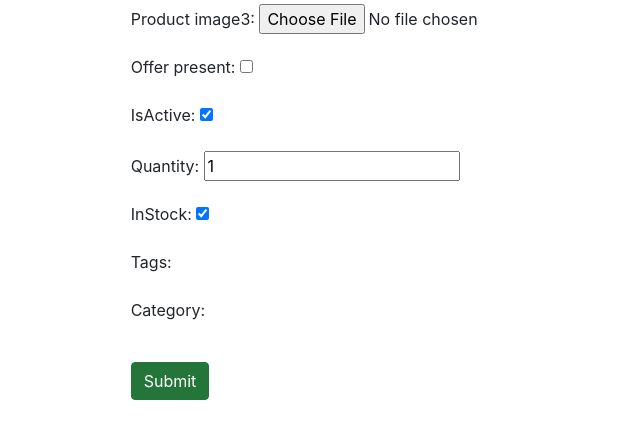
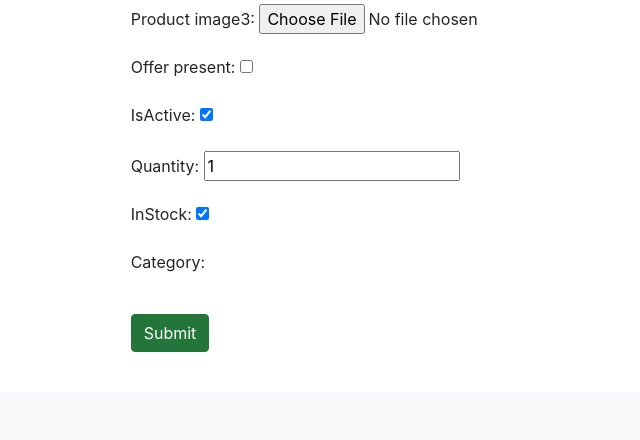
Before and after one commit to Dharaneeshwar/LegitGoods, a Django app: page /addproduct/ in a window 1280 px wide. Shown: the part 760-1200 px from the top of the page, without its empty margins (0-640 px from the left). After the commit the page ends 1112 px from the top, so only its background shows below. Run offline with Django 3.2, Linux system fonts and the light colour scheme; data that the repository does not hold is empty; parts of the project's set-up code (start-up, migrations or seed data) failed here and were passed over; some libraries are stand-ins or nearby versions.

Commit message:
🔴 Getting rid of Tags

```diff
--- a/account/forms.py
+++ b/account/forms.py
@@ -2,7 +2,7 @@ from django import forms
 from .models import User
 
 class UserForm(forms.ModelForm):
-    userid = forms.TextInput(widget=forms.TextInput(attrs={'class':'form-control d-none'}), label='')
+    userid = forms.CharField(widget=forms.TextInput(attrs={'class':'form-control d-none'}), label='')
     class Meta:
         model = User
         fields = '__all__'
--- a/api/views.py
+++ b/api/views.py
@@ -1,6 +1,6 @@
 from django.shortcuts import render
 from django.http import JsonResponse
-from product.models import Product, Tag, Category
+from product.models import Product, Category
 from cart.models import Cart
 from django.core import serializers
 
--- a/product/admin.py
+++ b/product/admin.py
@@ -1,7 +1,6 @@
 from django.contrib import admin
-from .models import Product,Tag,Category
+from .models import Product,Category
 # Register your models here.
 
 admin.site.register(Product)
-admin.site.register(Tag)
 admin.site.register(Category)
--- a/product/forms.py
+++ b/product/forms.py
@@ -1,23 +1,18 @@
 from django import forms
-from .models import Product,Tag,Category
+from .models import Product,Category
 
 class ProductForm(forms.ModelForm):
     userid = forms.CharField(widget=forms.TextInput(attrs={'class':'form-control d-none'}), label='')
-    tags = forms.ModelMultipleChoiceField(
-            queryset=Tag.objects.all(),
-            widget=forms.CheckboxSelectMultiple,
-            required=False)
     category = forms.ModelMultipleChoiceField(
             queryset=Category.objects.all(),
             widget=forms.CheckboxSelectMultiple,
             )
     class Meta:
         model = Product
-        fields = ('title','subtitle','desc','marked_price','selling_price','product_image','product_image2','product_image3','offer_present','isActive','quantity','inStock','userid','tags','category')
+        fields = ('title','subtitle','desc','marked_price','selling_price','product_image','product_image2','product_image3','offer_present','isActive','quantity','inStock','userid','category')
 
         widgets = {
             'title': forms.TextInput(attrs={'class':'form-control'}),
             'subtitle': forms.TextInput(attrs={'class':'form-control'}),
             'desc': forms.Textarea(attrs={'class':'form-control','style':'height:200px','overflow':'auto'}),
-
         }
--- a/product/models.py
+++ b/product/models.py
@@ -1,11 +1,6 @@
 from django.db import models
 
 # Create your models here.
-class Tag(models.Model):
-    tag = models.CharField(max_length=50)
-
-    def __str__(self):
-        return self.tag
 
 class Category(models.Model):
     category = models.CharField(max_length=50)
@@ -21,7 +16,6 @@ class Product(models.Model):
     num_rating = models.IntegerField(default=0)
     marked_price = models.FloatField()
     selling_price = models.FloatField()
-    tags = models.ManyToManyField(Tag , blank = True)
     product_image = models.ImageField(blank= True,upload_to='./',default = 'default.jpg')
     product_image2 = models.ImageField(blank= True, upload_to='media',default = 'default.jpg')
     product_image3 = models.ImageField(blank= True, upload_to='media',default = 'default.jpg')
--- a/templates/accounts/profile.html
+++ b/templates/accounts/profile.html
@@ -18,7 +18,7 @@
 </head>
 
 <body class="bg-background">
-    <a href="../../myproducts/" class="d-none d-lg-block btn text-light btn-primary round-btn"><i class="fas fa-long-arrow-alt-left"></i></a>
+    <a href="../../../" class="d-none d-lg-block btn text-light btn-primary round-btn"><i class="fas fa-long-arrow-alt-left"></i></a>
     <nav class="navbar navbar-expand-lg navbar-dark fixed-top bg-danger">
         <a class="navbar-brand" href="../../../" style="font-family: 'Fredoka One', cursive;"><span class="gold">L</span>egit
             <span class="gold">G</span>oods</a>
```
Also changed, not shown: product/migrations/0009_auto_20201103_0958.py (added).
